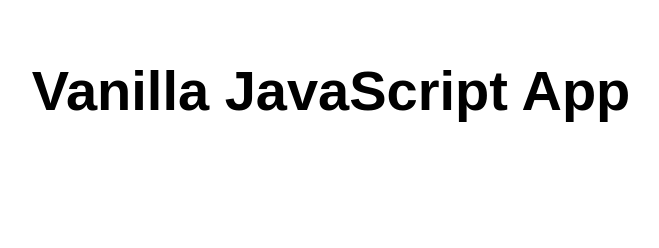
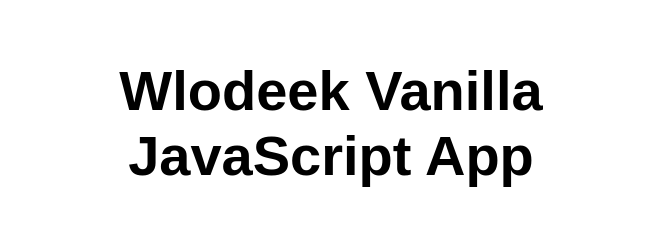
Before and after one commit to wlodeek/1206aswa, a website: page src/index.html in a window 1280 px wide. Shown: the whole page, without its empty margins (309-968 px from the left). Drawn offline with Linux system fonts and the light colour scheme.

Commit message:
Update index.html

```diff
--- a/src/index.html
+++ b/src/index.html
@@ -10,7 +10,7 @@
 
 <body>
   <main>
-    <h1>Vanilla JavaScript App</h1>
+    <h1>Wlodeek Vanilla JavaScript App</h1>
   </main>
 </body>
 
```
